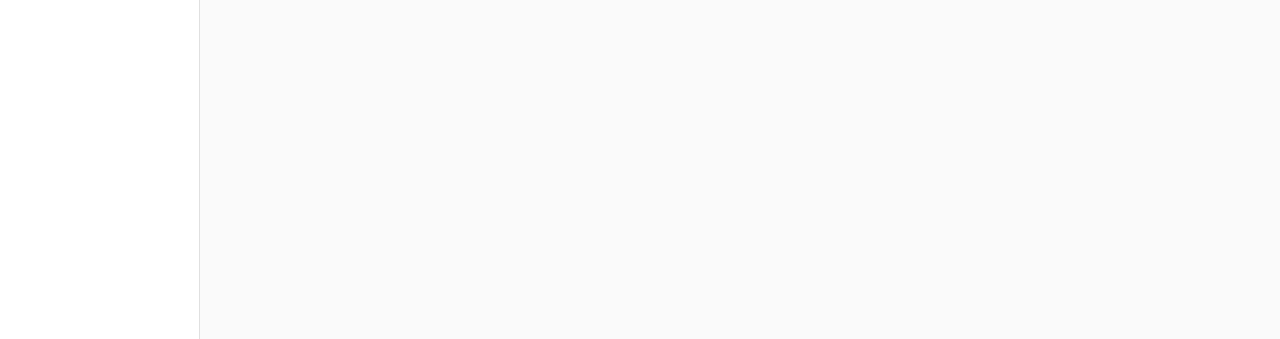
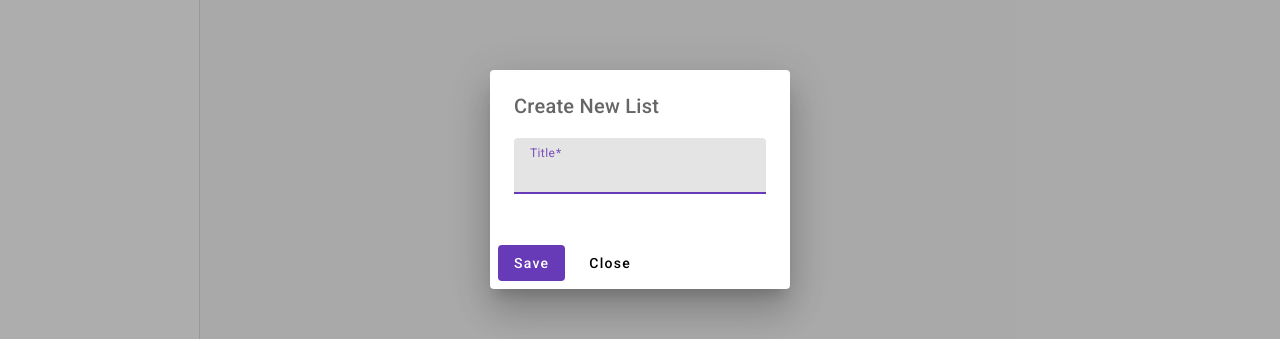
Before and after one commit to yasharsanaei/tapsell-to-do-list, an Angular app: page / in a window 1280 px wide. Both pictures are taken after a click on the button 99 px from the left and 96 px from the top of the page. Shown: the part 221-560 px from the top of the page. Built offline with nearby package versions, Linux system fonts and the light colour scheme; no server answers.

Commit message:
add/edit list component works

```diff
--- a/src/app/components/edit-list/edit-list.component.html
+++ b/src/app/components/edit-list/edit-list.component.html
@@ -1 +1,13 @@
-<p>edit-list works!</p>
+<form [formGroup]="form" (ngSubmit)="submitForm()">
+  <mat-dialog-content>
+    <h2>{{ list.data()._id ? 'Edit List' : 'Create New List' }}</h2>
+    <mat-form-field>
+      <mat-label>Title</mat-label>
+      <input matInput type="text" formControlName="title">
+    </mat-form-field>
+  </mat-dialog-content>
+  <mat-dialog-actions>
+    <button mat-flat-button type="submit" color="primary" [disabled]="list.isFetching()">Save</button>
+    <button mat-flat-button type="button" (click)="closeDialog()" [disabled]="list.isFetching()">Close</button>
+  </mat-dialog-actions>
+</form>
--- a/src/app/components/edit-list/edit-list.component.ts
+++ b/src/app/components/edit-list/edit-list.component.ts
@@ -1,12 +1,83 @@
-import { Component } from '@angular/core';
+import { Component, inject, Input, OnDestroy } from '@angular/core';
+import { ListDto } from '../../types/dto/list-dto';
+import { MatDialogContent, MatDialogModule } from '@angular/material/dialog';
+import { MatInputModule } from '@angular/material/input';
+import { DialogRef } from '@angular/cdk/dialog';
+import { MatButtonModule } from '@angular/material/button';
+import {
+  FormControl,
+  FormGroup,
+  ReactiveFormsModule,
+  Validators,
+} from '@angular/forms';
+import { ReactiveState } from '../../utils/reactive-state/reactive-state';
+import { ApiService } from '../../services/base/api.service';
+import { Subject, takeUntil } from 'rxjs';
 
 @Component({
   selector: 'app-edit-list',
   standalone: true,
-  imports: [],
+  imports: [
+    MatDialogModule,
+    MatDialogContent,
+    MatInputModule,
+    MatButtonModule,
+    ReactiveFormsModule,
+  ],
   templateUrl: './edit-list.component.html',
-  styleUrl: './edit-list.component.css'
+  styleUrl: './edit-list.component.css',
 })
-export class EditListComponent {
+export class EditListComponent implements OnDestroy {
+  #onDestroy = new Subject<void>();
+  #dialogRef = inject(DialogRef);
+  #apiService = inject(ApiService);
 
+  list = ReactiveState.create<Partial<ListDto>>({
+    defaultValue: {},
+    update: (list: Partial<ListDto>) => this.#saveOrUpdateList(list),
+  });
+  form: FormGroup;
+
+  @Input()
+  set initialData(list: ListDto) {
+    if (list) {
+      this.list.set(list);
+    }
+  }
+
+  constructor() {
+    this.form = new FormGroup({
+      title: new FormControl({ value: '', disabled: false }, [
+        Validators.required,
+      ]),
+    });
+    this.list.isFetching$
+      .pipe(takeUntil(this.#onDestroy))
+      .subscribe((value) => {
+        if (value) this.form.disable();
+        else this.form.enable();
+      });
+  }
+
+  ngOnDestroy(): void {
+    this.#onDestroy.next();
+    this.#onDestroy.complete();
+  }
+
+  closeDialog() {
+    this.#dialogRef.close();
+  }
+
+  submitForm() {
+    if (this.form.invalid) return;
+    this.list.update({ title: this.form.controls['title'].value });
+  }
+
+  #saveOrUpdateList(list: Partial<ListDto>) {
+    if (list._id) {
+      return this.#apiService.lists().put(list as ListDto, list._id);
+    } else {
+      return this.#apiService.lists().post(list as ListDto);
+    }
+  }
 }
--- a/src/app/components/layout/layout.component.html
+++ b/src/app/components/layout/layout.component.html
@@ -12,7 +12,7 @@
           <a mat-list-item [routerLink]="item._id">{{ item.title }}</a>
         }
       }
-      <a mat-list-item role="button" [matTooltip]="'Add new list'">
+      <a mat-list-item role="button" [matTooltip]="'Add new list'" (click)="openDialogue()">
         <mat-icon fontIcon="add"/>
       </a>
     </mat-nav-list>
--- a/src/app/components/layout/layout.component.ts
+++ b/src/app/components/layout/layout.component.ts
@@ -1,6 +1,6 @@
 import { Component, inject } from '@angular/core';
 import { BreakpointObserver, Breakpoints } from '@angular/cdk/layout';
-import {AsyncPipe, JsonPipe} from '@angular/common';
+import { AsyncPipe, JsonPipe } from '@angular/common';
 import { MatToolbarModule } from '@angular/material/toolbar';
 import { MatButtonModule } from '@angular/material/button';
 import { MatSidenavModule } from '@angular/material/sidenav';
@@ -9,8 +9,10 @@
 import { Observable } from 'rxjs';
 import { map, shareReplay } from 'rxjs/operators';
 import { ListService } from '../../services/list.service';
-import {MatTooltipModule} from "@angular/material/tooltip";
-import {RouterLink, RouterOutlet} from "@angular/router";
+import { MatTooltipModule } from '@angular/material/tooltip';
+import { RouterLink, RouterOutlet } from '@angular/router';
+import { EditListComponent } from '../edit-list/edit-list.component';
+import { MatDialog } from '@angular/material/dialog';
 
 @Component({
   selector: 'app-layout',
@@ -32,6 +34,8 @@
 })
 export class LayoutComponent {
   #breakpointObserver = inject(BreakpointObserver);
+  #listService = inject(ListService);
+  #matDialog = inject(MatDialog);
 
   isHandset$: Observable<boolean> = this.#breakpointObserver
     .observe(Breakpoints.Handset)
@@ -40,7 +44,11 @@
       shareReplay(),
     );
 
-  #listService = inject(ListService);
+  lists = this.#listService.lists;
 
-  lists = this.#listService.lists;
+  openDialogue() {
+    this.#matDialog.open(EditListComponent, {
+      width: '300px',
+    });
+  }
 }
--- a/src/app/services/base/api.service.ts
+++ b/src/app/services/base/api.service.ts
@@ -58,7 +58,7 @@
       getById: (id: string) =>
         this.#coreService.getByIdBody<ListDto>({ url, id }),
       put: (body: ListDto, id: string) =>
-        this.#coreService.patchBody({ url, body, id }),
+        this.#coreService.patchBody<ListDto>({ url, body, id }),
       delete: (id: string) => this.#coreService.deleteById({ url, id }),
     };
   }
--- a/src/app/types/dto/list-dto.ts
+++ b/src/app/types/dto/list-dto.ts
@@ -2,5 +2,5 @@
   title: string;
   date: Date;
   isMain: boolean;
-  _id: string;
+  _id?: string;
 }
--- a/src/app/utils/reactive-state/reactive-state.ts
+++ b/src/app/utils/reactive-state/reactive-state.ts
@@ -27,7 +27,7 @@
     return this.#isFetching.asReadonly();
   }
 
-  get data(): Signal<T | undefined> {
+  get data(): Signal<T> {
     return this.#data.asReadonly();
   }
 
@@ -76,6 +76,7 @@
   }
 
   #setDataWithMutateFn(mutateFn: FetcherFunction<T>, args: any) {
+    debugger;
     this.#isFetching.set(true);
     this.#isSuccess.set(false);
     this.#isError.set(false);
@@ -98,6 +99,7 @@
   }
 
   update = (args?: any) => {
+    debugger;
     if (this.#updateFn) this.#setDataWithMutateFn(this.#updateFn, args);
     else
       console.error(
--- a/src/styles.css
+++ b/src/styles.css
@@ -1,17 +1,23 @@
 /* You can add global styles to this file, and also import other style files */
 
 :root {
+  --space-0: 0;
   --space-1: 1rem;
   --space-2: 2rem;
   --space-3: 3rem;
   --space-4: 4rem;
+  --space-full: 100%;
 }
 
 html, body {
-  height: 100%;
+  height: var(--space-full);
 }
 
 body {
-  margin: 0;
+  margin: var(--space-0);
   font-family: Roboto, "Helvetica Neue", sans-serif;
 }
+
+mat-form-field {
+  width: var(--space-full);
+}
```
